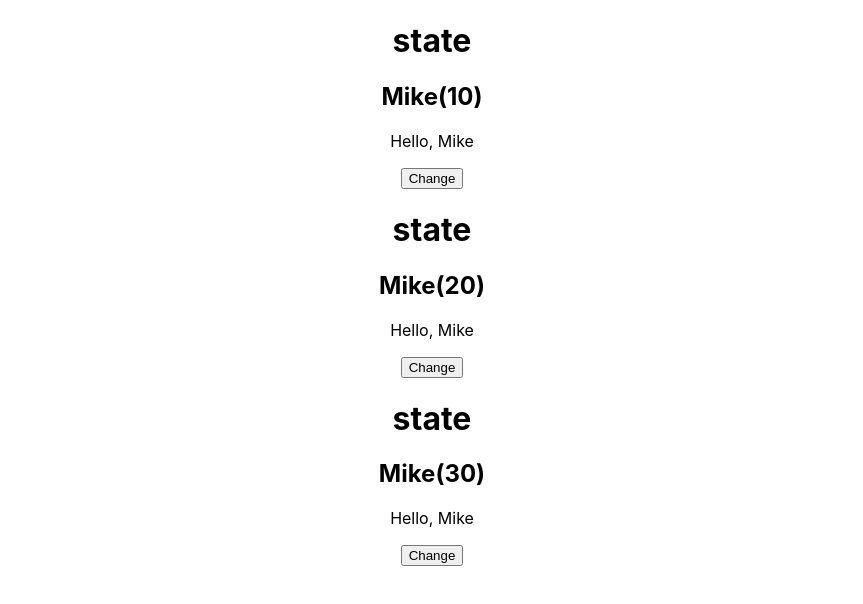
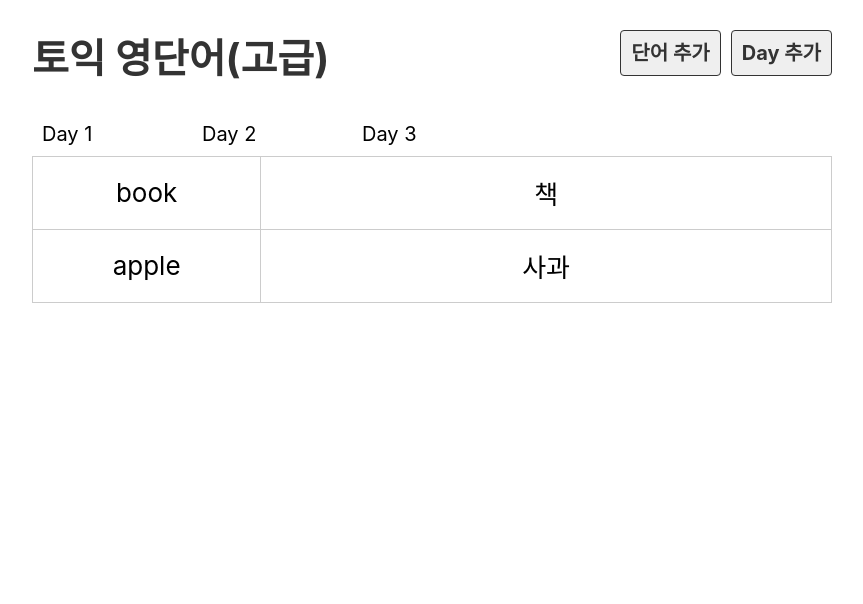
Before and after one commit to JavaScript-221B/react-first, a React (Create React App) app in the folder ksy/voca/: page /day/1 in a window 1280 px wide. Shown: the top 604 px of the page, without its empty margins (208-1071 px from the left). Built offline with nearby package versions, Linux system fonts and the light colour scheme.

Commit message:
Add: 09. 더미 데이터 구현, map() 반복문

```diff
--- a/ksy/voca/src/App.js
+++ b/ksy/voca/src/App.js
@@ -1,14 +1,14 @@
-import './App.css';
-import Hello from './component/Hello';
-import Welcome from './component/Welcome';
-import styles from "./App.module.css";
+// import './App.css';
+import Day from './component/Day';
+import DayList from './component/DayList';
+import Header from './component/Header';
 
 function App() {
   return (
     <div className="App">
-      <Hello age={10} />
-      <Hello age={20} />
-      <Hello age={30} />
+      <Header />
+      <DayList />
+      <Day />
     </div>
   );
 }
--- a/ksy/voca/src/App.module.css
+++ b/ksy/voca/src/App.module.css
@@ -1,5 +1,5 @@
-.box {
+/* .box {
     width: 100px;
     height: 100px;
     background-color: red;
-}
+} */
--- /dev/null
+++ b/ksy/voca/src/component/Day.js
@@ -0,0 +1,29 @@
+import dummy from "../db/data.json";
+
+export default function Day() {
+    // dummy.words
+    const day = 1;
+    const wordList = dummy.words.filter(word => (
+        word.day === day
+    ));
+    console.log(wordList);
+
+    return (
+        <>
+            <table>
+                <tbody>
+                    {wordList.map(word => (
+                        <tr key={word.id}>
+                            <td>
+                                {word.eng}
+                            </td>
+                            <td>
+                                {word.kor}
+                            </td>
+                        </tr>
+                    ))}
+                </tbody>
+            </table>
+        </>
+    );
+}
--- /dev/null
+++ b/ksy/voca/src/component/DayList.js
@@ -0,0 +1,10 @@
+import dummy from "../db/data.json";
+
+export default function DayList() {
+    console.log(dummy);
+    return <ul className="list_day">
+        {dummy.days.map(day => (
+            <li key={day.id}>Day {day.day}</li>
+        ))}
+    </ul>;
+}
--- /dev/null
+++ b/ksy/voca/src/component/Header.js
@@ -0,0 +1,17 @@
+export default function Header() {
+    return (
+        <div className="header">
+            <h1>
+                <a href="/">토익 영단어(고급)</a>
+            </h1>
+            <div className="menu">
+                <a href="#x" className='link'>
+                    단어 추가
+                </a>
+                <a href="#x" className='link'>
+                    Day 추가
+                </a>
+            </div>
+        </div>
+    );
+}
--- /dev/null
+++ b/ksy/voca/src/db/data.json
@@ -0,0 +1,51 @@
+{
+    "days" : [
+        { "id": 1, "day": 1 },
+        { "id": 2, "day": 2 },
+        { "id": 3, "day": 3 }
+    ],
+    "words" : [
+        {
+            "id" : 1,
+            "day" : 1,
+            "eng" : "book",
+            "kor" : "책",
+            "isDone" : false
+        },
+        {
+            "id" : 2,
+            "day" : 1,
+            "eng" : "apple",
+            "kor" : "사과",
+            "isDone" : false
+        },
+        {
+            "id" : 3,
+            "day" : 2,
+            "eng" : "car",
+            "kor" : "자동차",
+            "isDone" : false
+        },
+        {
+            "id" : 4,
+            "day" : 2,
+            "eng" : "pen",
+            "kor" : "펜",
+            "isDone" : false
+        },
+        {
+            "id" : 5,
+            "day" : 3,
+            "eng" : "school",
+            "kor" : "학교",
+            "isDone" : false
+        },
+        {
+            "id" : 6,
+            "day" : 3,
+            "eng" : "pencil",
+            "kor" : "연필",
+            "isDone" : false
+        }
+    ]
+}
--- a/ksy/voca/src/index.css
+++ b/ksy/voca/src/index.css
@@ -1,13 +1,132 @@
 body {
   margin: 0;
-  font-family: -apple-system, BlinkMacSystemFont, 'Segoe UI', 'Roboto', 'Oxygen',
-    'Ubuntu', 'Cantarell', 'Fira Sans', 'Droid Sans', 'Helvetica Neue',
+  font-family: -apple-system, BlinkMacSystemFont, "Segoe UI", "Roboto", "Oxygen",
+    "Ubuntu", "Cantarell", "Fira Sans", "Droid Sans", "Helvetica Neue",
     sans-serif;
   -webkit-font-smoothing: antialiased;
   -moz-osx-font-smoothing: grayscale;
+  font-size: 20px;
+}
+
+ol,
+ul {
+  margin: 0;
+  padding: 0;
+  list-style: none;
 }
 
 code {
-  font-family: source-code-pro, Menlo, Monaco, Consolas, 'Courier New',
+  font-family: source-code-pro, Menlo, Monaco, Consolas, "Courier New",
     monospace;
 }
+
+a {
+  text-decoration: none;
+  color: #333;
+}
+
+.App {
+  width: 800px;
+  margin: 0 auto;
+}
+
+.header {
+  position: relative;
+}
+
+.header .menu {
+  position: absolute;
+  top: 10px;
+  right: 0;
+}
+
+.header .link {
+  border: 1px solid #333;
+  padding: 10px;
+  margin-left: 10px;
+  background-color: #efefef;
+  font-weight: bold;
+  border-radius: 4px;
+}
+
+.list_day {
+  display: flex;
+  flex-wrap: wrap;
+}
+
+.list_day li {
+  flex: 20% 0 0;
+  box-sizing: border-box;
+  padding: 10px;
+}
+
+.list_day a {
+  display: block;
+  padding: 20px 0;
+  font-weight: bold;
+  color: #fff;
+  text-align: center;
+  border-radius: 10px;
+  background-color: dodgerblue;
+}
+
+table {
+  border-collapse: collapse;
+  width: 100%;
+}
+table td {
+  width: 25%;
+  height: 70px;
+  border: 1px solid #ccc;
+  text-align: center;
+  font-size: 26px;
+}
+
+table td:first-child {
+  width: 10%;
+}
+
+.off td {
+  background: #eee;
+  color: #ccc;
+}
+
+.btn_del {
+  margin-left: 10px;
+  color: #fff;
+  background-color: firebrick;
+}
+
+button {
+  padding: 10px;
+  font-weight: bold;
+  font-size: 18px;
+  cursor: pointer;
+  border: 0 none;
+  border-radius: 6px;
+  padding: 10px 20px;
+  color: #fff;
+  background-color: dodgerblue;
+}
+
+.input_area {
+  margin-bottom: 10px;
+}
+
+.input_area label {
+  display: block;
+  margin-bottom: 10px;
+}
+
+.input_area input {
+  width: 400px;
+  height: 40px;
+  font-size: 20px;
+  padding: 0 10px;
+}
+
+.input_area select {
+  width: 400px;
+  height: 40px;
+  font-size: 20px;
+}
```
